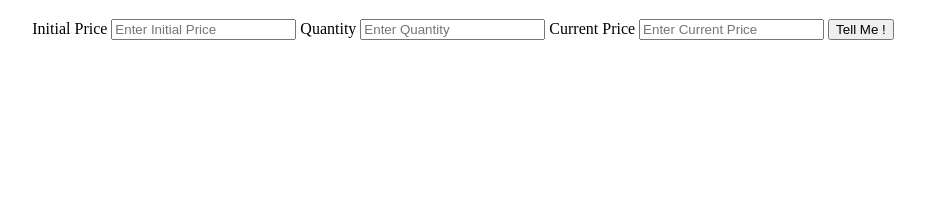
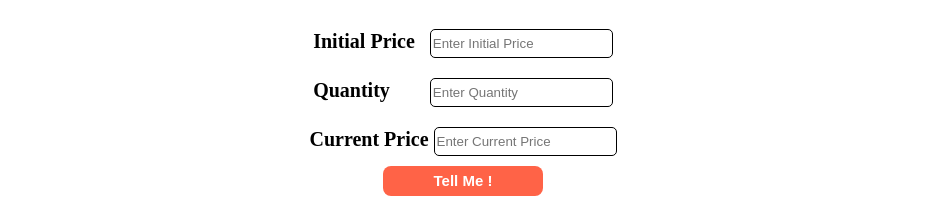
Before and after one commit to SAGARPUJAR/ProfitorLoss, a plain HTML site: page index.html in a window 1280 px wide. Shown: the part 61-272 px from the top of the page, without its empty margins (177-1102 px from the left). Drawn offline with Linux system fonts and the light colour scheme.

Commit message:
Update CSS

```diff
--- a/index.html
+++ b/index.html
@@ -8,18 +8,20 @@
     <link rel="stylesheet" href="style.css" />
   </head>
   <body>
+    <div id="container">
       <h1>Stock Practice</h1>
       <main>
         <label for="initialprice"
-        >Initial Price
+          >Initial Price&nbsp;&nbsp;
           <input
             type="number"
             placeholder="Enter Initial Price"
             id="initialprice"
           />
         </label>
+
         <label for="quantity"
-        >Quantity
+          >Quantity &nbsp;&nbsp;&nbsp;&nbsp;&nbsp;&nbsp;
           <input type="number" placeholder="Enter Quantity" id="quantity" />
         </label>
         <label for="currentPrice"
@@ -35,6 +37,7 @@
 
         <div id="output"></div>
       </main>
+    </div>
     <script src="app.js"></script>
   </body>
 </html>
--- a/style.css
+++ b/style.css
@@ -2,6 +2,48 @@ body {
   text-align: center;
 }
 
-/* label {
+label {
+  display: block;
+}
+
+#container {
+  margin-left: auto;
+  margin-right: auto;
+  width: 50em;
+  text-align: center;
+}
+
+/* main {
   display: block;
 } */
+
+div label {
+  padding: 10px;
+  font-size: 20px;
+  font-weight: 700;
+}
+
+div input {
+  height: 25px;
+  border-radius: 5px;
+  border: 1px solid black;
+}
+
+#checkBtn {
+  background-color: tomato;
+  color: white;
+  border: none;
+  height: 30px;
+  width: 20%;
+  text-align: center;
+  border-radius: 8px;
+  font-size: 15px;
+  cursor: pointer;
+  font-weight: 700;
+}
+
+#output {
+  text-align: center;
+  padding: 30px;
+  font-size: 25px;
+}
```
Lines whose indentation alone changed are shown as unchanged.
